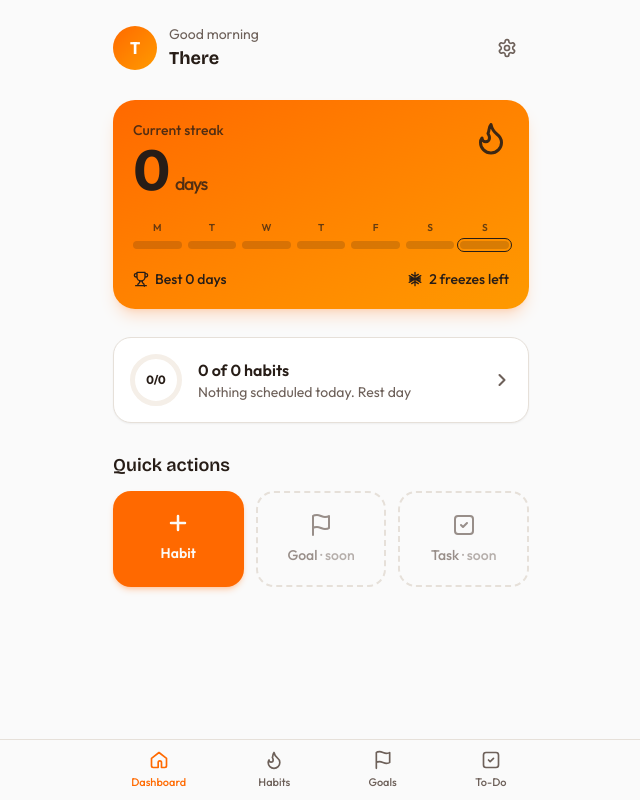
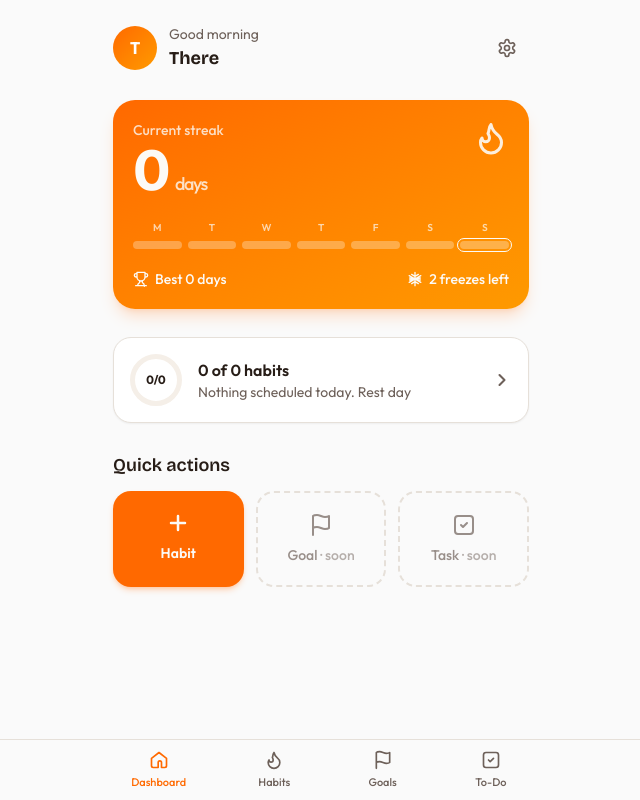
Before and after one commit to KaribbeanCreative/streek, a Next.js app: page /dashboard in a window 1280 px wide. Shown: the whole page, without its empty margins (319-959 px from the left). Built offline with nearby package versions, Linux system fonts and the light colour scheme; no server answers.

Commit message:
fix(dashboard): switch streak hero text to warm white for better feel on flame gradient

```diff
--- a/src/features/gamification/components/streak-hero.tsx
+++ b/src/features/gamification/components/streak-hero.tsx
@@ -2,7 +2,7 @@ import { FlameIcon, SnowflakeIcon, TrophyIcon } from "@/shared/icons";
 import { addDays, weekdayIndex } from "@/shared/lib/dates";
 import { WEEKDAYS } from "@/shared/constants";
 
-const INK = "oklch(24% 0.02 50)";
+const INK = "oklch(98.5% 0.005 85)";
 
 type StreakHeroProps = {
   current: number;
@@ -58,7 +58,9 @@ export function StreakHero({
             <span
               className="h-2 w-full rounded-full"
               style={{
-                backgroundColor: day.checked ? INK : "oklch(24% 0.02 50 / 18%)",
+                backgroundColor: day.checked
+                  ? INK
+                  : "oklch(98.5% 0.005 85 / 30%)",
                 outline: day.isToday ? `1.5px solid ${INK}` : undefined,
                 outlineOffset: day.isToday ? "2px" : undefined,
               }}
```
